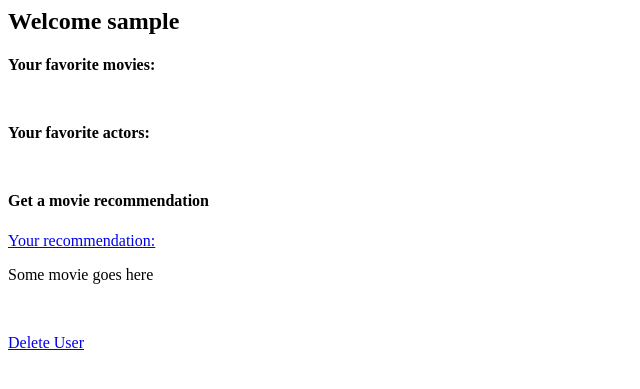
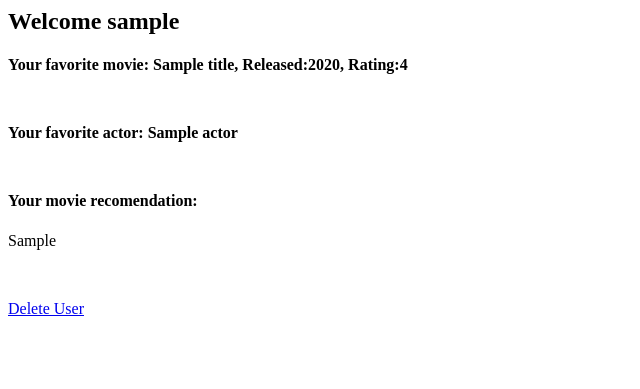
Before and after one commit to map155/database-management-movies, a Flask app: template webapp/templates/profile.html in a window 1280 px wide. Shown: the top 389 px of the page, without its empty margins (0-640 px from the left). Run offline with Flask 2, Linux system fonts and the light colour scheme; the template is opened without the code that fills it: most values are stand-ins (such as "Sample title", 1, 10 or a date in 2020).

Commit message:
Add recomended movie and fav movie/actor to profile page

```diff
--- a/webapp/app.py
+++ b/webapp/app.py
@@ -161,15 +161,27 @@ def FavActors():
 
 @app.route("/getProfile")
 def getProfile():
-    # _username = session['username']
-    # selectStatement = "SELECT username FROM users WHERE username = %(user)"
-    # conn = mysql.connect()
-    # cursor = conn.cursor()
-    # cursor.execute(selecStatement, {'user' : _username})
-    # data = cursor.fetchall()
-    # if data:
-    # return render_template('profile.html', x = data)
-    return render_template('profile.html', username=session['username'])
+    userID = session['user_id']
+
+    conn = mysql.connect()
+    cursor = conn.cursor()
+    cursor.callproc('sp_getUserFavMovies', (userID,))
+    favMovie = cursor.fetchall()
+    ftitle = favMovie[0][0]
+    frelease = favMovie[0][1]
+    frating = favMovie[0][2]
+
+    cursor.callproc('sp_getUserFavActors', (userID,))
+    totalName = cursor.fetchall()
+    fName = totalName[0][0]
+    lName = totalName[0][1]
+    favActor = fName + ' ' + lName
+
+    cursor.callproc('sp_getUserRec', (userID,))
+    rMovie = cursor.fetchall()
+    rMovie = rMovie[0][0]
+
+    return render_template('profile.html', username=session['username'], title = ftitle, rYear = frelease, rating = frating, actor=favActor,recMovie = rMovie)
 
 
 if __name__ == '__main__':
--- a/webapp/templates/predict.html
+++ b/webapp/templates/predict.html
@@ -40,5 +40,4 @@ $(".predictBox").click(function(e) {
        });
    });
 
-
 </script>
--- a/webapp/templates/profile.html
+++ b/webapp/templates/profile.html
@@ -6,15 +6,15 @@
 
 <body>
     <div class="movie-header" style=margin-bottom:50px>
-        <h4>Your favorite movies:</h4>
+        <h4>Your favorite movie: {{title}}, Released:{{rYear}}, Rating:{{rating}}</h4>
     </div>
     <div class="actor-header" style=margin-bottom:50px>
-        <h4>Your favorite actors:</h4>
+        <h4>Your favorite actor: {{actor}}</h4>
     </div>
     <div class="actor-header" style=margin-bottom:50px>
-        <h4>Get a movie recommendation</h4>
-        <a class="btn btn-primary" id="getRec" href="/getRec">Your recommendation:</a>
-        <p> Some movie goes here</p>
+        <h4>Your movie recomendation:</h4>
+        <!-- <a class="btn btn-primary" id="getRec" href="/getRec">Your recommendation:</a> -->
+        <p> {{recMovie}}</p>
     </div>
     <a class="btn btn-primary" id="deleteUser" href="/DeleteUser">Delete User</a>
 </body>
```
